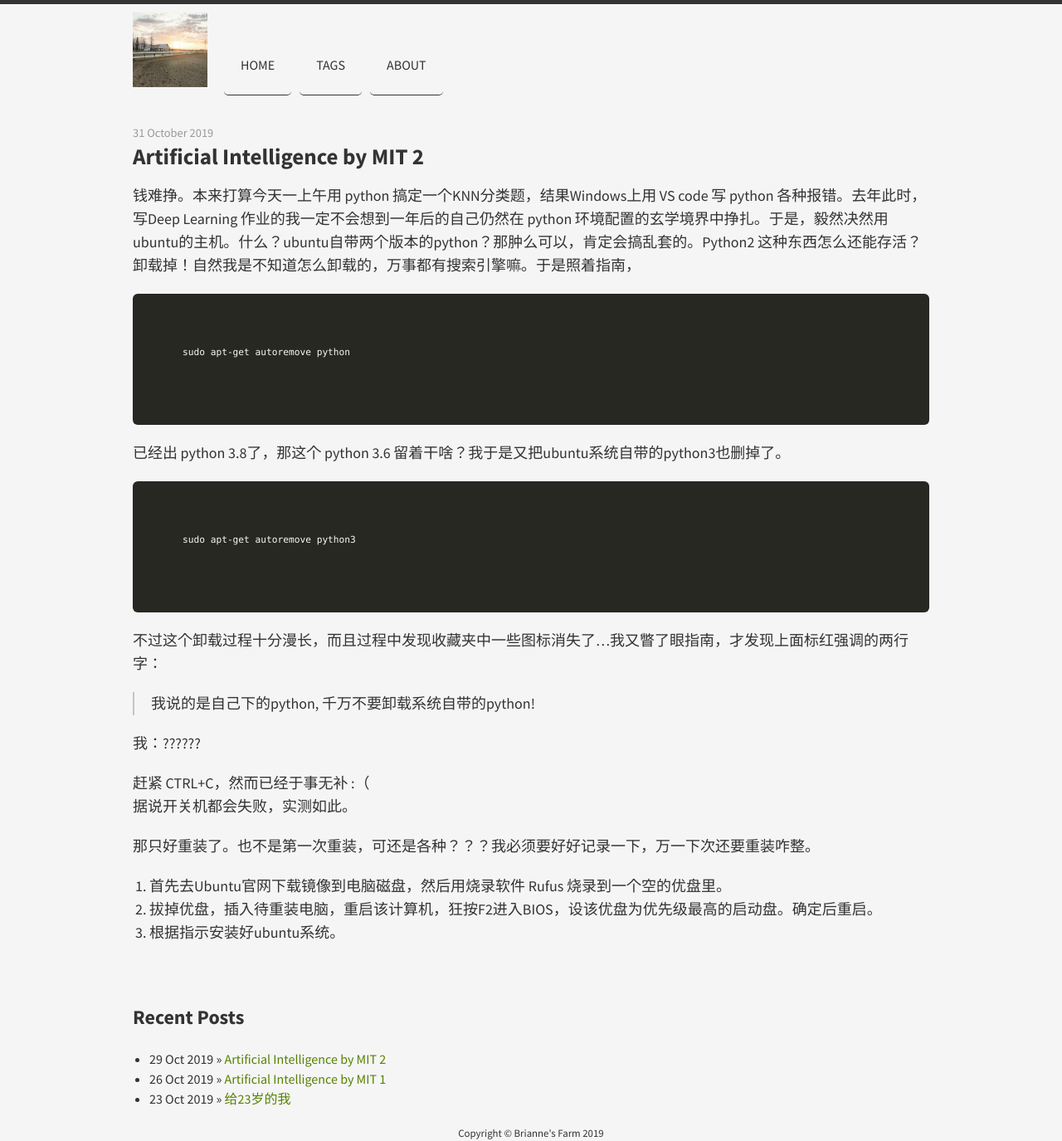
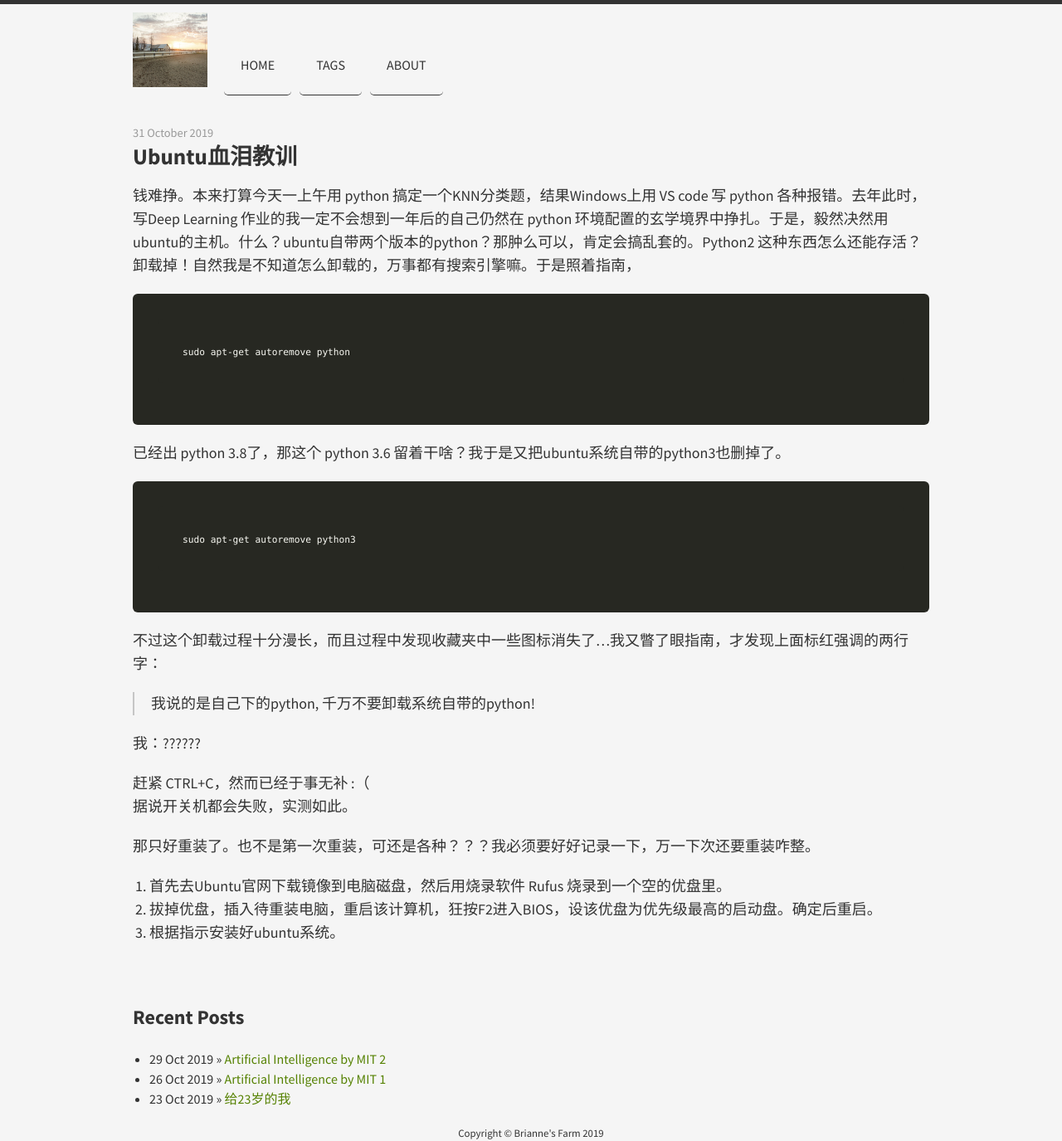
Before and after one commit to shellyyz/shellyyz.github.io, a Jekyll site: the page built from _posts/2019-10-31-Ubuntu血泪教训.md, in a window 1280 px wide. Shown: the whole page at 83% size. Built offline with Jekyll 4.4.1, drawn with Linux system fonts in a browser that asks for light colours; comment, search, counter and statistics services are not loaded.

Commit message:
1031Ubuntu

```diff
--- a/_posts/2019-10-31-Ubuntu血泪教训.md
+++ b/_posts/2019-10-31-Ubuntu血泪教训.md
@@ -1,6 +1,6 @@
 ---
 layout:     post
-title:      Artificial Intelligence by MIT 2
+title:      Ubuntu血泪教训
 author:     Brianne Yao
 catalog: 	 true
 comments: true
```
